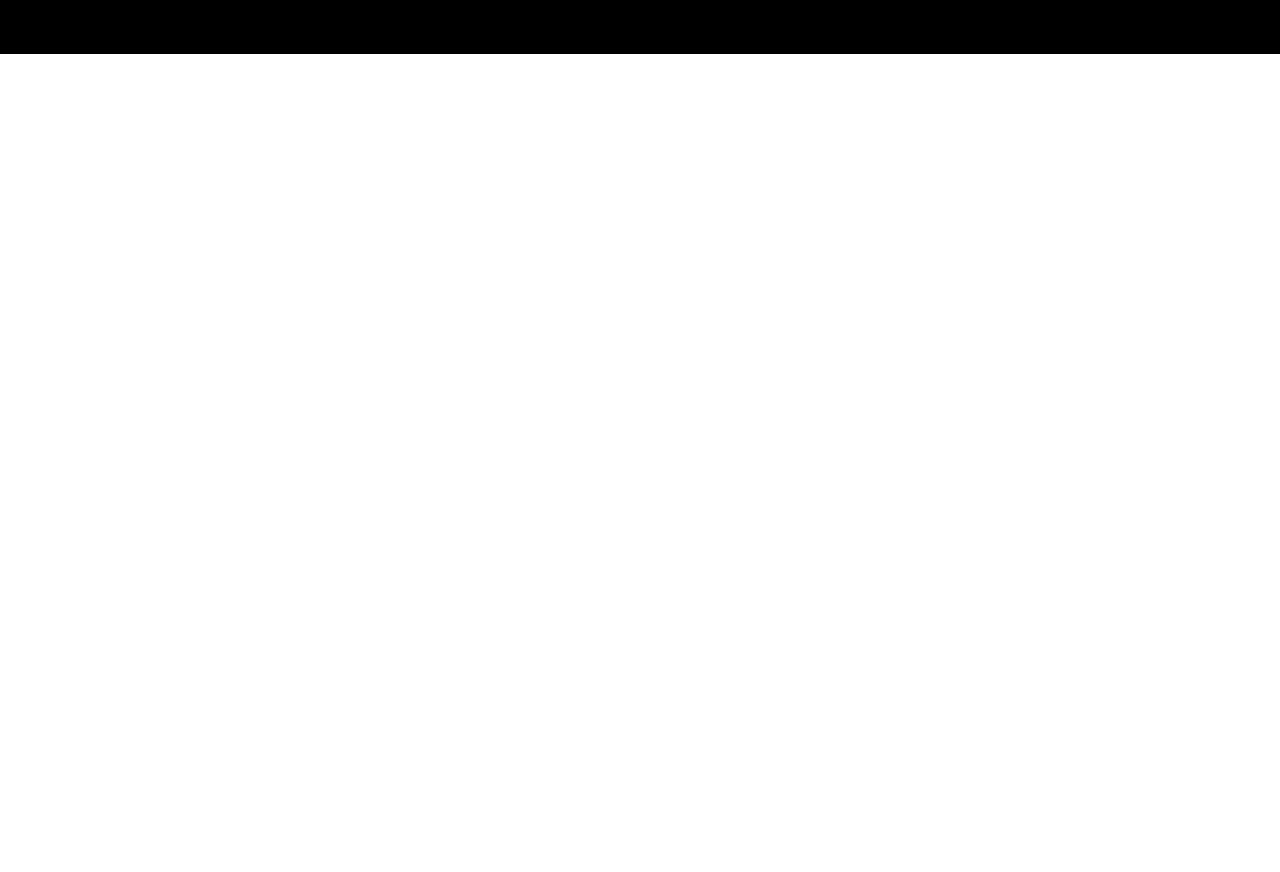
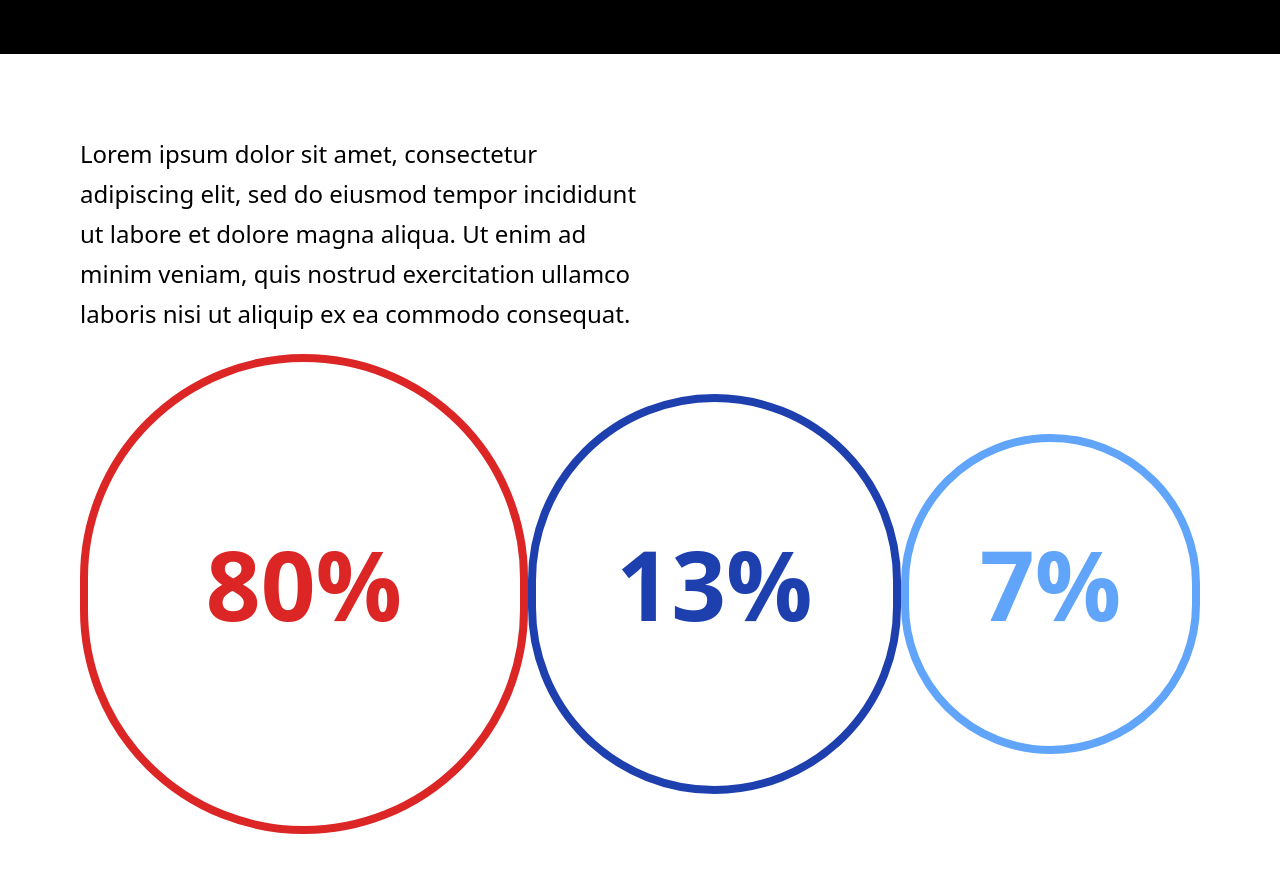
Before and after one commit to yafet-123/Sample_shoping_sample1_frontend, a Next.js app: page / in a window 1280 px wide. Shown: the part 6620-7492 px from the top of the page. Before the commit the page ends 6674 px from the top, so only its background shows below. Built offline with nearby package versions, Linux system fonts and the light colour scheme.

Commit message:
Consulation

```diff
--- a/components/Article.js
+++ b/components/Article.js
@@ -0,0 +1,28 @@
+import React from "react";
+
+export function Article() {
+  return (
+    <div className="bg-white w-full h-full p-20 flex flex-col">
+      <p className="font-light text-2xl leading-10 text-left text-black mb-5 w-1/2">
+        Lorem ipsum dolor sit amet, consectetur adipiscing elit, sed do eiusmod
+        tempor incididunt ut labore et dolore magna aliqua. Ut enim ad minim
+        veniam, quis nostrud exercitation ullamco laboris nisi ut aliquip ex ea
+        commodo consequat.
+      </p>
+
+      <div className="flex justify-between items-center">
+        <div className="w-[30rem] h-[30rem] bg-white border-8 border-red-600 rounded-full flex justify-center items-center">
+          <h1 className="text-8xl text-red-600  mb-5 font-extrabold">80%</h1>
+        </div>
+
+        <div className="w-[25rem] h-[25rem] bg-white border-8 border-blue-800 rounded-full flex justify-center items-center">
+          <h1 className="text-8xl text-blue-800  mb-5 font-extrabold">13%</h1>
+        </div>
+
+        <div className="w-[20rem] h-[20rem] bg-white border-8 border-blue-400 rounded-full flex justify-center items-center">
+          <h1 className="text-8xl text-blue-400  mb-5 font-extrabold">7%</h1>
+        </div>
+      </div>
+    </div>
+  );
+}
--- a/pages/index.js
+++ b/pages/index.js
@@ -1,5 +1,6 @@
 import Head from "next/head";
 import { Aim } from "../components/Aim";
+import { Article } from "../components/Article";
 import { Consulation } from "../components/Consulation";
 import { Expericene } from "../components/Expericene";
 import { GetYours } from "../components/GetYours";
@@ -19,6 +20,7 @@ export default function Home() {
       <GetYours />
       <Expericene />
       <Plan />
+      <Article />
     </div>
   );
 }
```
